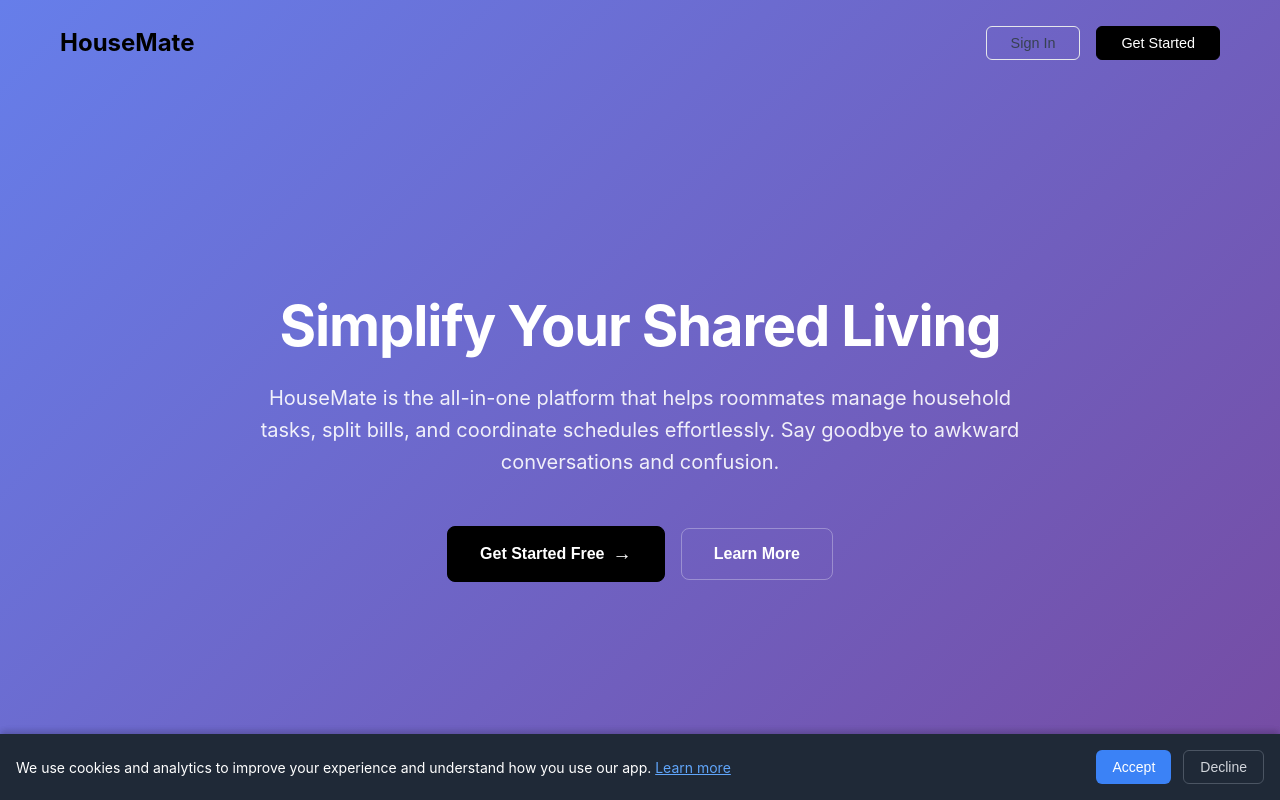
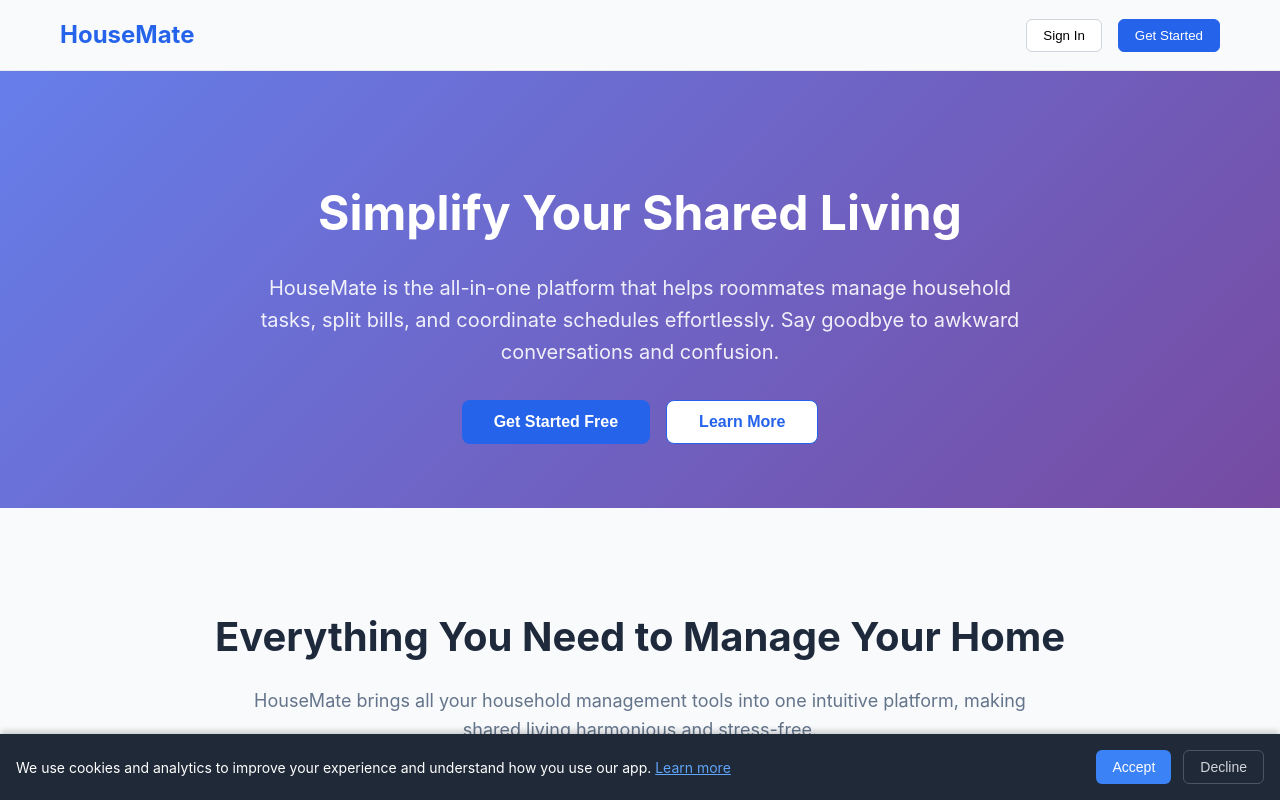
Before and after one commit to Dhiali/housemate, a React (Vite) app in the folder frontend/: page / in a window 1280 px wide. Shown: the top 800 px of the page. Built offline with nearby package versions, Linux system fonts and the light colour scheme.

Commit message:
change back

```diff
--- a/frontend/src/components/LandingPage.css
+++ b/frontend/src/components/LandingPage.css
@@ -17,7 +17,6 @@
     sans-serif;
   line-height: 1.6;
   color: #333;
-  background-color: #ffffff;
 }
 
 .App .container {
@@ -28,13 +27,8 @@
 
 /* Header */
 .App .header {
-  padding: 1.5rem 0;
-  background: transparent;
-  position: absolute;
-  top: 0;
-  left: 0;
-  right: 0;
-  z-index: 100;
+  padding: 1rem 0;
+  border-bottom: 1px solid #eaeaea;
 }
 
 .App .header .container {
@@ -46,117 +40,92 @@
 .App .logo {
   font-size: 1.5rem;
   font-weight: bold;
-  color: #000;
+  color: #2563eb;
 }
 
 .App .nav {
   display: flex;
   gap: 1rem;
-  align-items: center;
 }
 
 .App .nav-button {
-  padding: 0.5rem 1.5rem;
-  border: 1px solid #e5e7eb;
-  background: transparent;
-  border-radius: 6px;
+  padding: 0.5rem 1rem;
+  border: 1px solid #d1d5db;
+  background: white;
+  border-radius: 0.375rem;
   cursor: pointer;
-  font-size: 0.9rem;
-  font-weight: 500;
-  transition: all 0.2s ease;
-  color: #374151;
+  transition: all 0.2s;
 }
 
 .App .nav-button.primary {
-  background: #000;
+  background: #2563eb;
   color: white;
-  border-color: #000;
+  border-color: #2563eb;
 }
 
 .App .nav-button:hover {
-  opacity: 0.8;
+  opacity: 0.9;
 }
 
 /* Hero Section */
 .App .hero {
-  min-height: 100vh;
-  display: flex;
-  align-items: center;
+  padding: 4rem 0;
+  text-align: center;
   background: linear-gradient(135deg, #667eea 0%, #764ba2 100%);
   color: white;
-  text-align: center;
-  padding: 6rem 0 4rem;
-}
-
-.App .hero .container {
-  max-width: 800px;
 }
 
 .App .hero h1 {
-  font-size: 3.5rem;
+  font-size: 3rem;
+  margin-bottom: 1rem;
   font-weight: 700;
-  margin-bottom: 1.5rem;
-  line-height: 1.1;
-  letter-spacing: -0.02em;
 }
 
 .App .hero-subtitle {
   font-size: 1.25rem;
-  margin-bottom: 3rem;
-  line-height: 1.6;
+  margin-bottom: 2rem;
+  max-width: 800px;
+  margin-left: auto;
+  margin-right: auto;
   opacity: 0.9;
-  font-weight: 400;
 }
 
 .App .hero-buttons {
   display: flex;
   gap: 1rem;
   justify-content: center;
-  align-items: center;
   flex-wrap: wrap;
 }
 
 .App .btn {
-  padding: 1rem 2rem;
+  padding: 0.75rem 2rem;
   border: none;
-  border-radius: 8px;
+  border-radius: 0.5rem;
   font-size: 1rem;
+  cursor: pointer;
+  transition: all 0.2s;
   font-weight: 600;
-  cursor: pointer;
-  transition: all 0.2s ease;
-  text-decoration: none;
-  display: inline-flex;
-  align-items: center;
-  gap: 0.5rem;
 }
 
 .App .btn.primary {
-  background: #000;
+  background: #2563eb;
   color: white;
-  border: 1px solid #000;
 }
 
 .App .btn.secondary {
-  background: transparent;
-  color: white;
-  border: 1px solid rgba(255, 255, 255, 0.3);
+  background: white;
+  color: #2563eb;
+  border: 1px solid #2563eb;
 }
 
-.App .btn.primary:hover {
-  background: #333;
-  border-color: #333;
-  transform: translateY(-1px);
+.App .btn.large {
+  padding: 1rem 3rem;
+  font-size: 1.125rem;
 }
 
-.App .btn.secondary:hover {
-  background: rgba(255, 255, 255, 0.1);
-  border-color: rgba(255, 255, 255, 0.5);
-  transform: translateY(-1px);
-}
-
-.App .arrow {
-  font-size: 1.2em;
-  font-weight: 400;
+.App .btn:hover {
+  transform: translateY(-2px);
+  box-shadow: 0 4px 12px rgba(0, 0, 0, 0.15);
 }
 
 /* Features Section */
@@ -319,37 +288,12 @@
 
 /* Responsive Design */
 @media (max-width: 768px) {
-  .App .container {
-    padding: 0 1rem;
-  }
-
-  .App .hero {
-    padding: 8rem 0 4rem;
-    min-height: 80vh;
-  }
-
   .App .hero h1 {
-    font-size: 2.5rem;
+    font-size: 2rem;
   }
 
   .App .hero-subtitle {
-    font-size: 1.1rem;
-  }
-
-  .App .hero-buttons {
-    flex-direction: column;
-    width: 100%;
-  }
-
-  .App .btn {
-    width: 100%;
-    max-width: 300px;
-    justify-content: center;
-  }
-
-  .App .nav-button {
-    padding: 0.4rem 1rem;
-    font-size: 0.85rem;
+    font-size: 1rem;
   }
 
   .App .features-grid {
@@ -359,18 +303,14 @@
   .App .benefits-grid {
     grid-template-columns: 1fr;
   }
-}
 
-@media (max-width: 480px) {
-  .App .hero h1 {
-    font-size: 2rem;
+  .App .hero-buttons {
+    flex-direction: column;
+    align-items: center;
   }
 
-  .App .hero-subtitle {
-    font-size: 1rem;
-  }
-
-  .App .logo {
-    font-size: 1.25rem;
+  .App .btn {
+    width: 100%;
+    max-width: 300px;
   }
 }
--- a/frontend/src/components/LandingPage.jsx
+++ b/frontend/src/components/LandingPage.jsx
@@ -35,9 +35,7 @@ const LandingPage = () => {
             split bills, and coordinate schedules effortlessly. Say goodbye to awkward conversations and confusion.
           </p>
           <div className="hero-buttons">
-            <button className="btn primary" onClick={handleGetStarted}>
-              Get Started Free <span className="arrow">→</span>
-            </button>
+            <button className="btn primary" onClick={handleGetStarted}>Get Started Free</button>
             <button className="btn secondary">Learn More</button>
           </div>
         </div>
```
